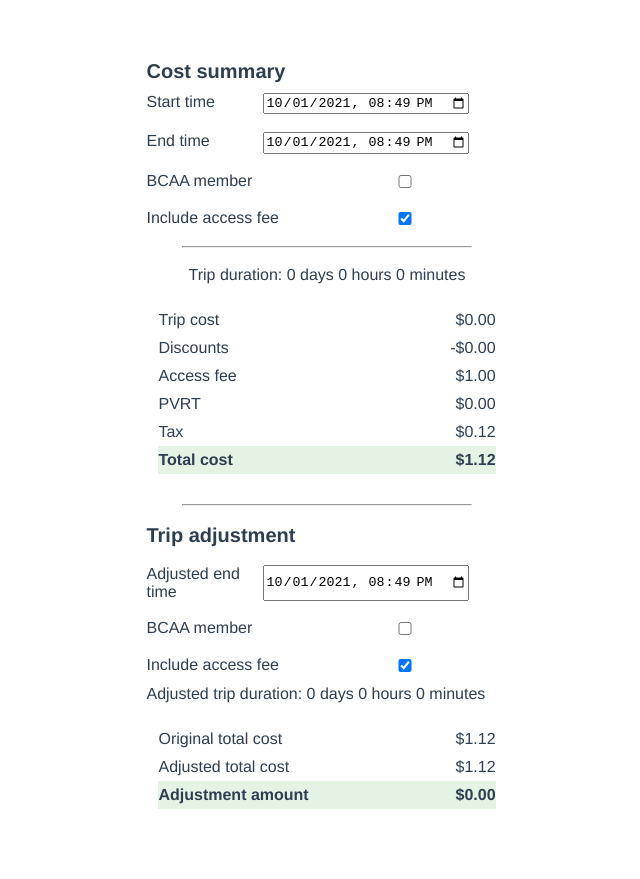
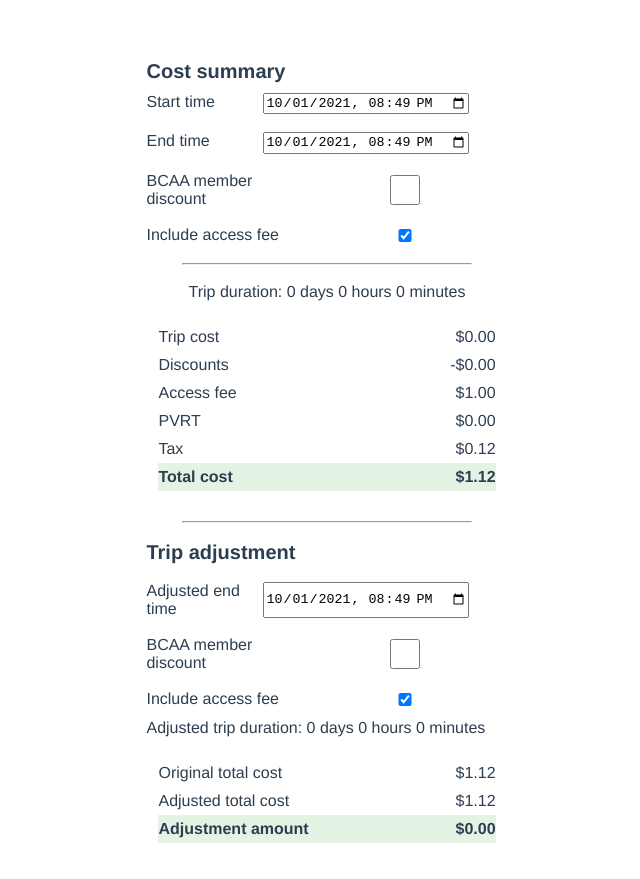
Before and after one commit to jacobbli/trip-cost-calculator-app, a Vue app: page / in a window 1280 px wide. Shown: the whole page, without its empty margins (313-953 px from the left). Before the commit the page ends 845 px from the top, so only its background shows below. Built offline with nearby package versions, Linux system fonts and the light colour scheme.

Commit message:
Change label wording

```diff
--- a/src/components/AdjustmentCalculator.vue
+++ b/src/components/AdjustmentCalculator.vue
@@ -9,7 +9,7 @@
       />
     </trip-input-item>
 
-    <trip-input-item label="BCAA member">
+    <trip-input-item label="BCAA member discount">
       <input
         id="is-bcaa-member"
         type="checkbox"
--- a/src/components/TripInputs.vue
+++ b/src/components/TripInputs.vue
@@ -14,7 +14,7 @@
       />
     </trip-input-item>
 
-    <trip-input-item label="BCAA member">
+    <trip-input-item label="BCAA member discount">
       <input
         id="is-bcaa-member"
         type="checkbox"
```
